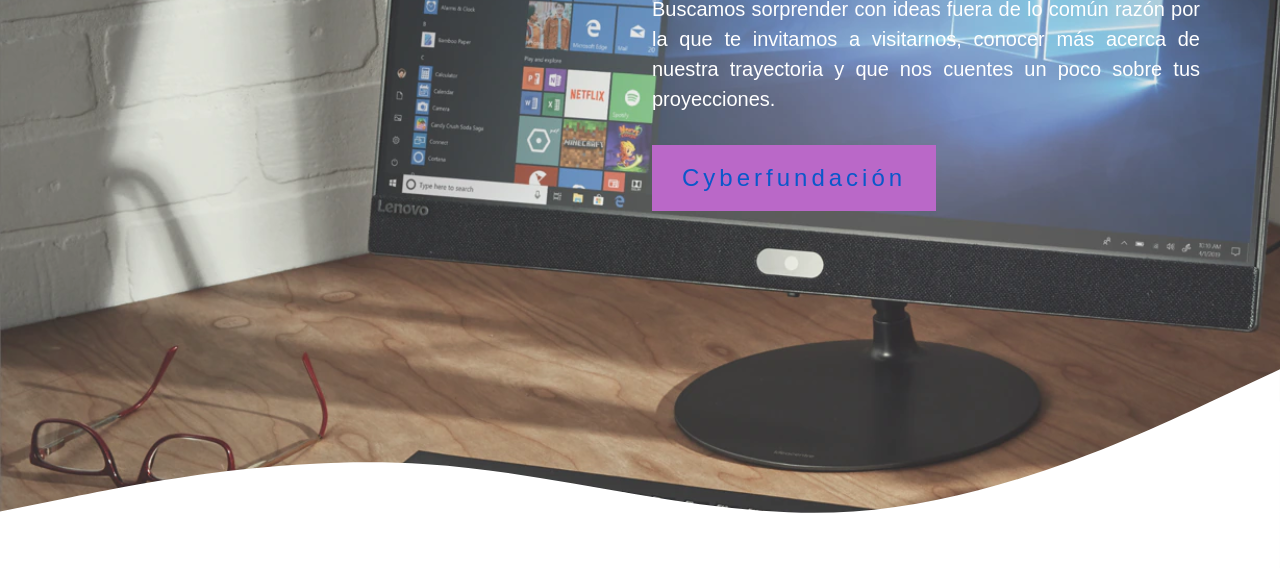
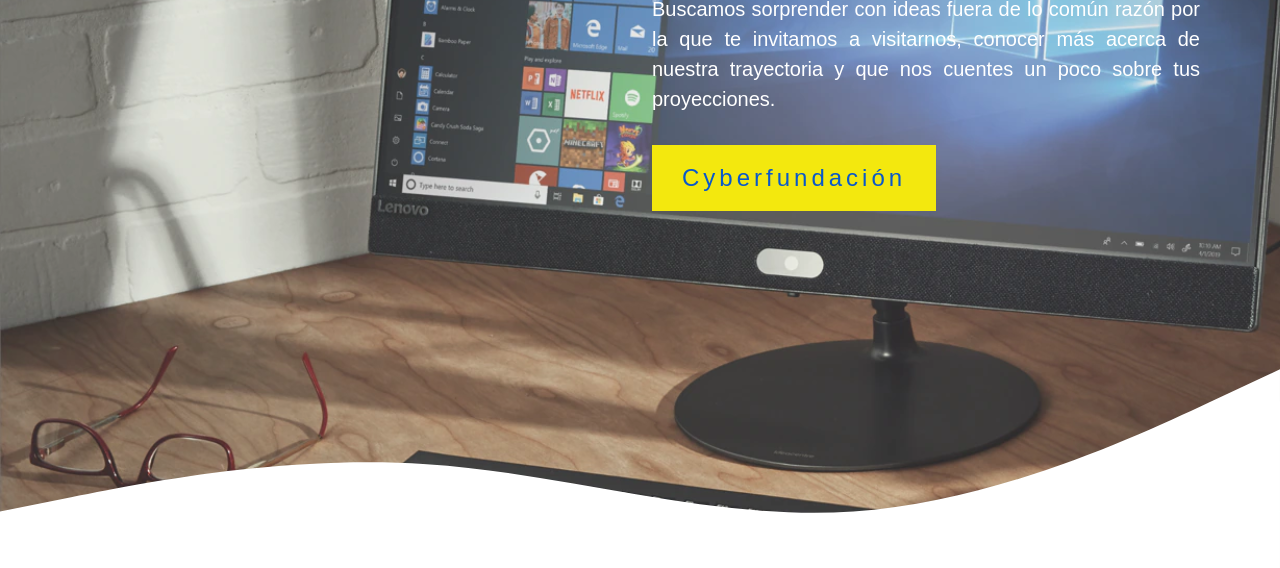
Before and after one commit to osdaguewar/CyberSopport, a website: page web.html in a window 1280 px wide. In both pictures the pointer is over the link "Cyberfundación". Shown: the part 232-800 px from the top of the page. Drawn offline with nearby package versions, Linux system fonts and the light colour scheme.

Commit message:
modificacion en css
boton cyberfundacion

```diff
--- a/modificacion.css
+++ b/modificacion.css
@@ -62,7 +62,7 @@
     }
 
     .btn-neon:hover{
-      background: #BA68C8;
+      background: #F3E80E;
       transition-delay: 1s;
     }
 
```
